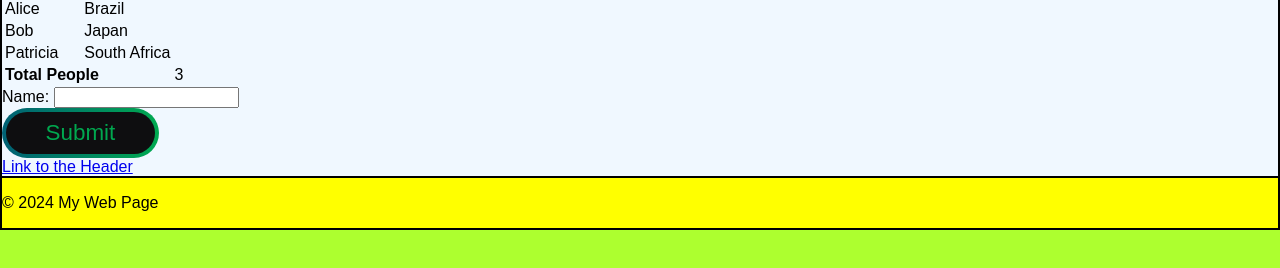
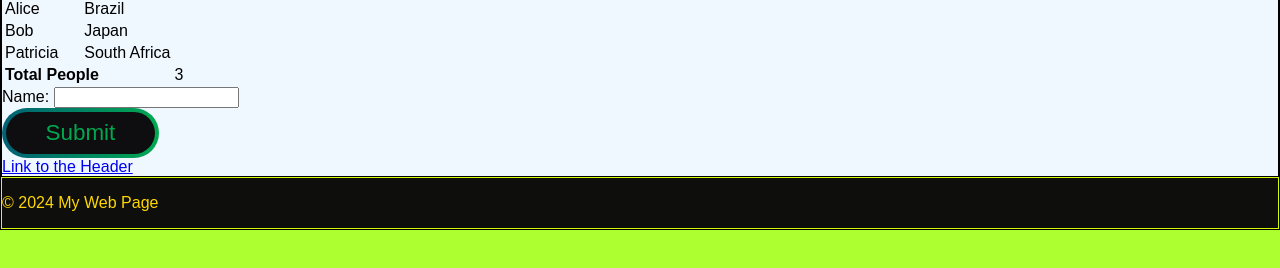
Before and after one commit to cjheyde/Turtle_Team_Test, a plain HTML site: page index.html in a window 1280 px wide. Shown: the part 522-790 px from the top of the page. Drawn offline with Linux system fonts and the light colour scheme.

Commit message:
Update style.css
footer style is updated

```diff
--- a/style.css
+++ b/style.css
@@ -19,8 +19,9 @@ main {
 }
 
 footer {
-  background-color: yellow;
-  border: 1px solid black;
+  background-color: rgb(14, 14, 13);
+  border: 1px solid rgb(213, 249, 8);
+  color: gold;
 }
 
 .bn31 {
```
